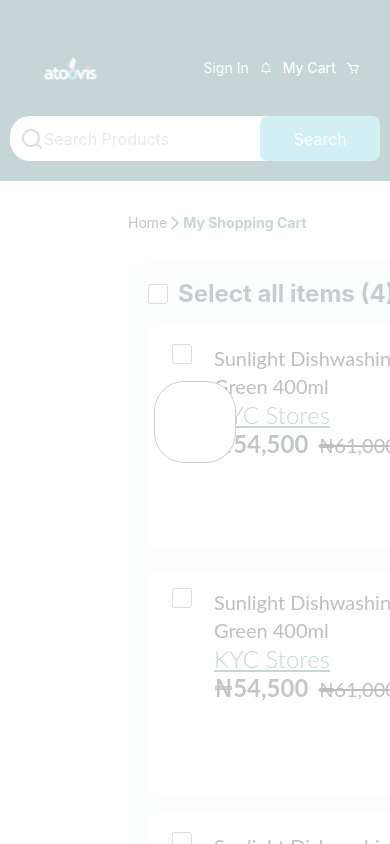
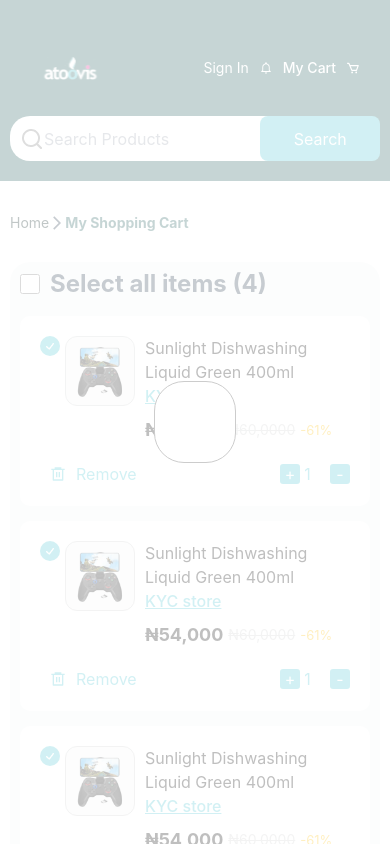
Before and after one commit to HedrisTemmyTop/atoovis, a React (Vite) app: page /cart in a window 390 px wide. Shown: the top 844 px of the page. Built offline with nearby package versions, Linux system fonts and the light colour scheme.

Commit message:
Cart responsiveness

```diff
--- a/src/App.css
+++ b/src/App.css
@@ -35,6 +35,3 @@
 .read-the-docs {
   color: #888;
 }
-.Wrapper {
-  /* padding: 0 200px; */
-}
--- a/src/pages/Buyer/Items.jsx
+++ b/src/pages/Buyer/Items.jsx
@@ -1,46 +1,115 @@
 import React from "react";
-import One from '../../assets/images/Header/Mask group.png'
-import '../../styles/Buyer/cart.css'
-import {RiDeleteBin6Line} from 'react-icons/ri'
-import {AiFillHeart} from 'react-icons/ai'
-const Items= ()=>{
-    return(
-        <div style={{display: 'flex', justifyContent: 'space-between'}}>
-            <div style={{display: 'flex',}}>
-                <div>
-                    <input type="checkbox" />
+import One from "../../assets/images/Header/Mask group.png";
+import "../../styles/Buyer/cart.css";
+import { RiDeleteBin6Line } from "react-icons/ri";
+import { AiFillHeart } from "react-icons/ai";
+import check from "../../assets/Check.png";
+import game from "../../assets/game.png";
+import { useState } from "react";
+import { Link } from "react-router-dom";
+// const Items= ()=>{
+//     return(
+//         <div style={{display: 'flex', justifyContent: 'space-between'}}>
+//             <div style={{display: 'flex',}}>
+//                 <div>
+//                     <input type="checkbox" />
+//                 </div>
+//                 <div style={{marginLeft: 10}}>
+//                     <img src={One} alt="" />
+//                 </div>
+//                 <div className="sun">
+//                     <h1>Sunlight Dishwashing Liquid Green 400ml</h1>
+//                     <h2>KYC Stores</h2>
+//                     <div className="pprr">
+//                         <h3>₦54,500</h3>
+//                         <h4>₦61,000</h4>
+//                         <h5>-41%</h5>
+//                     </div>
+//                 </div>
+//             </div>
+
+//             <div className="ree">
+//                 <div style={{display: 'flex',}}>
+//                     <AiFillHeart style={{color: '#D0D1D1',  marginRight: 20, height:30, width: 40}}/>
+//                     <div style={{display: 'flex'}}>
+//                         <RiDeleteBin6Line style={{color: '#4CC5D2', height: 20, width:16}}/>
+//                     <p>Remove</p>
+//                     </div>
+//                 </div>
+//                 <div style={{display: 'flex', alignItems: 'flex-end'}}>
+//                     <div className="rap">+</div>
+//                     <div style={{padding: 5}}><p>1</p></div>
+//                     <div className="rap">-</div>
+//                 </div>
+//             </div>
+//         </div>
+//     )
+// }
+
+// export default Items
+
+const Items = () => {
+  const [quantityVal, setquantityVal] = useState(1);
+  return (
+    <div className="item__container">
+      <div className="item__main">
+        <div className="check">
+          <img src={check} alt="check" />
         </div>
-                <div style={{marginLeft: 10}}>
-                    <img src={One} alt="" />
+        <div className="item__image">
+          <img src={game} alt="game" />
         </div>
-                <div className="sun">
-                    <h1>Sunlight Dishwashing Liquid Green 400ml</h1>
-                    <h2>KYC Stores</h2>
-                    <div className="pprr">
-                        <h3>₦54,500</h3>
-                        <h4>₦61,000</h4>
-                        <h5>-41%</h5>
+        <div className="item__description">
+          <div className="item__des">
+            Sunlight Dishwashing Liquid Green 400ml
+          </div>
+          <div className="item__store">
+            <Link to="/">KYC store</Link>
+          </div>
+          <div className="item__price">
+            <span className="item__real">₦54,000</span>
+            <span className="item__fake">₦60,0000</span>
+            <span className="item__discount">-61%</span>
           </div>
         </div>
       </div>
 
+      <div className="item__options">
+        <AiFillHeart className="item__love" />
 
-            <div className="ree">
-                <div style={{display: 'flex',}}>
-                    <AiFillHeart style={{color: '#D0D1D1',  marginRight: 20, height:30, width: 40}}/>
-                    <div style={{display: 'flex'}}>
-                        <RiDeleteBin6Line style={{color: '#4CC5D2', height: 20, width:16}}/>
-                    <p>Remove</p>
+        <div className="item__remove--quantitiy">
+          <div className="item__remove">
+            <RiDeleteBin6Line />
+            <span>Remove</span>
           </div>
-                </div>
-                <div style={{display: 'flex', alignItems: 'flex-end'}}>
-                    <div className="rap">+</div>
-                    <div style={{padding: 5}}><p>1</p></div>
-                    <div className="rap">-</div>
+          <div className="item__quantity">
+            <span className="item__quantity--btn">
+              <span
+                onClick={() => {
+                  quantityVal === 100
+                    ? setquantityVal(1)
+                    : setquantityVal((prev) => prev + 1);
+                }}
+              >
+                +
+              </span>
+            </span>
+            <input type="number" value={quantityVal} />
+            <span
+              className="item__quantity--btn"
+              onClick={() => {
+                quantityVal === 1
+                  ? setquantityVal(1)
+                  : setquantityVal((prev) => prev - 1);
+              }}
+            >
+              <span>-</span>
+            </span>
           </div>
         </div>
       </div>
-    )
-}
+    </div>
+  );
+};
 
-export default Items
+export default Items;
--- a/src/pages/Buyer/MyCart.jsx
+++ b/src/pages/Buyer/MyCart.jsx
@@ -1,51 +1,66 @@
-import React from 'react'
-import Header from '../../components/Header'
-import { Link } from 'react-router-dom'
-import {MdOutlineArrowForwardIos, MdVerifiedUser} from 'react-icons/md'
-import '../../styles/Buyer/cart.css'
-import Card from './Card'
-import Items from './Items'
-import MoreProducts from '../../components/MoreProducts'
+import React from "react";
+import Header from "../../components/Header";
+import { Link } from "react-router-dom";
+import { MdOutlineArrowForwardIos, MdVerifiedUser } from "react-icons/md";
+import "../../styles/Buyer/cart.css";
+import Card from "./Card";
+import Items from "./Items";
+import MoreProducts from "../../components/MoreProducts";
 
-const MyCart =()=> {
+const MyCart = () => {
+  const cartArr = [{}, {}, {}];
   return (
     <div>
-            <Header/>
-            <div className='cart'>
-                <div style={{display: 'flex', alignItems: 'center'}}>
-                    <Link to='/' style={{color: '#061F1E', fontSize: 14, fontWeight: 400}}>Home</Link>
-                    <MdOutlineArrowForwardIos/>
-                    <p style={{color: '#1B5958', fontSize: 14, fontWeight: 700}}>My Shopping Cart</p>
-
+      <Header />
+      <div className="cart">
+        <div style={{ display: "flex", alignItems: "center" }}>
+          <Link
+            to="/"
+            style={{ color: "#061F1E", fontSize: 14, fontWeight: 400 }}
+          >
+            Home
+          </Link>
+          <MdOutlineArrowForwardIos />
+          <p style={{ color: "#1B5958", fontSize: 14, fontWeight: 700 }}>
+            My Shopping Cart
+          </p>
         </div>
-                <div className='sellect'>
-                    <div style={{display: 'flex', alignItems: 'center', marginBottom: 20}}>
+        <div className="sellect">
+          <div
+            style={{ display: "flex", alignItems: "center", marginBottom: 20 }}
+          >
             <input type="checkbox" name="" id="" />
-                        <p style={{fontSize: 24, paddingLeft: 10, fontWeight: 700}}>Select all items <span>(4)</span></p>
+            <p style={{ fontSize: 24, paddingLeft: 10, fontWeight: 700 }}>
+              Select all items <span>(4)</span>
+            </p>
           </div>
-                    <div className='cartt'>
-                        <div className='cart-left'>
-                            <div className='item-cart'>
+          <div className="cartt">
+            <div className="cart-left">
+              <div className="cart__wrapper">
+                {cartArr.map((cart, i) => (
+                  <Items key={i} />
+                ))}
+              </div>
+              {/* <div className='item-cart'>
                             <Items/>
                             </div>
                             <div className='item-cart'>
                             <Items/>
                             </div> <div className='item-cart'>
                             <Items/>
+                            </div> */}
             </div>
-                        </div>
-                        <div className='cart-right'>
-                      <Card/>
+            <div className="cart-right">
+              <Card />
             </div>
           </div>
         </div>
-
       </div>
       <div>
-            <MoreProducts/>
+        <MoreProducts />
       </div>
     </div>
-    )
-}
+  );
+};
 
-export default MyCart
+export default MyCart;
--- a/src/styles/Buyer/cart.css
+++ b/src/styles/Buyer/cart.css
@@ -1,103 +1,106 @@
-.cart{
+.cart {
   padding: 30px 128px;
 }
-.sellect{
-    background: #F4F7F7;
+.sellect {
+  background: #f4f7f7;
   border-radius: 20px;
   margin-top: 27px;
   padding: 20px;
 }
-.sellect input{
+.sellect input {
   cursor: pointer;
   width: 20px;
   height: 20px;
   border-radius: 100px;
 }
-.cartt{
-    display: grid;
-    grid-template-columns: 2fr 1fr;
-    grid-gap: 10px;
+.cartt {
+  display: flex;
+  justify-content: space-between;
+  align-items: flex-start;
 }
-.cart-left{
+.cart-left {
+  flex-basis: 65%;
+}
 
-}
-.item-cart{
+.item-cart {
   background: #fff;
-    padding: 18px 24px;
-    height: 224px;
+  padding: 18px;
+
   border-radius: 12px;
   margin-bottom: 20px;
 }
-.item-cartt{
+.item-cartt {
   background: #fff;
   padding: 18px 24px;
   height: 160px;
   border-radius: 12px;
   margin-bottom: 20px;
 }
-.cart-right{
+.cart-right {
   background: #fff;
   padding: 18px 24px;
   border-radius: 20px;
+  margin-left: 20px;
+  flex: 1;
 }
-.cart-summ{
+.cart-summ {
   display: flex;
   align-items: center;
   justify-content: space-between;
   margin-bottom: 20px;
 }
-.cart-summ h1{
+.cart-summ h1 {
   font-size: 20px;
   font-weight: 600;
   color: #000;
 }
-.cart-summ p{
+.cart-summ p {
   text-align: right;
   width: 180px;
   font-size: 16px;
 }
-.cart-summ h4{
+.cart-summ h4 {
   text-align: right;
 }
-.cart-right button{
-    width: 600px;
+.cart-right button {
+  width: 90%;
   height: 56px;
   border-radius: 100px;
   color: #fff;
   display: flex;
   align-items: center;
-    background: #4CC5D2;
+  background: #4cc5d2;
   justify-content: center;
 }
-.payy{
+.payy {
   margin: 20px 0;
-    border-bottom: solid .5px #D9D9D9;
+  border-bottom: solid 0.5px #d9d9d9;
   padding-bottom: 20px;
 }
-.payy h1{
+.payy h1 {
   font-size: 20px;
   font-weight: 600;
   color: #000;
   text-align: left;
 }
 
-.buyy h1{
+.buyy h1 {
   font-size: 20px;
   font-weight: 600;
   color: #000;
   text-align: left;
 }
-.buyy p{
+.buyy p {
   font-weight: 400;
   font-size: 12px;
 }
-.sun{
+.sun {
   margin-left: 12px;
 }
-.sun h1{
+.sun h1 {
   width: 281px;
   height: 56px;
-    font-family: 'Lato';
+  font-family: "Lato";
   font-style: normal;
   font-weight: 400;
   font-size: 20px;
@@ -105,33 +108,31 @@
   color: #000000;
   text-align: left;
 }
-.sun h2{
+.sun h2 {
   width: auto;
   height: 29px;
-    font-family: 'Lato';
+  font-family: "Lato";
   font-style: normal;
   font-weight: 300;
   font-size: 24px;
   line-height: 29px;
   text-decoration-line: underline;
-    color: #1B5958;
+  color: #1b5958;
 }
-.pprr{
+.pprr {
   display: grid;
   grid-template-columns: 1fr 1fr 1fr;
-
-
 }
-.pprr h3{
-    font-family: 'Lato';
+.pprr h3 {
+  font-family: "Lato";
   font-style: normal;
   font-weight: 700;
   font-size: 24px;
   line-height: 29px;
-    color: #061F1E;
+  color: #061f1e;
 }
-.pprr h4{
-    font-family: 'Lato';
+.pprr h4 {
+  font-family: "Lato";
   font-style: normal;
   font-weight: 400;
   font-size: 20px;
@@ -140,50 +141,48 @@
   padding-left: 10px;
   padding-top: 4px;
 }
-.pprr h5{
-    font-family: 'Lato';
+.pprr h5 {
+  font-family: "Lato";
   font-style: normal;
   font-weight: 600;
   font-size: 20px;
-    color: #FFC107;
+  color: #ffc107;
   padding-left: 10px;
   padding-top: 4px;
 }
-.rap{
+.rap {
   width: 30px;
   height: 30px;
-    background: #4CC5D2;
+  background: #4cc5d2;
   border-radius: 7.82609px;
   display: flex;
   justify-content: center;
   color: #fff;
   font-size: 24px;
 }
-.ree{
+.ree {
   display: flex;
   flex-direction: column;
   justify-content: space-between;
   align-items: right;
-
 }
-.wrr{
+.wrr {
   display: flex;
   flex-direction: column;
   justify-content: space-between;
   align-items: right;
   text-align: right;
-
 }
-.ppsh h2{
-    font-family: 'Lato';
+.ppsh h2 {
+  font-family: "Lato";
   font-style: normal;
   font-weight: 700;
   font-size: 20px;
   line-height: 24px;
   color: #071717;
 }
-.ppsh h3{
-    font-family: 'Lato';
+.ppsh h3 {
+  font-family: "Lato";
   font-style: normal;
   font-weight: 400;
   font-size: 22px;
@@ -191,8 +190,8 @@
   color: #495454;
   padding-top: 8px;
 }
-.ppsh p{
-    font-family: 'Lato';
+.ppsh p {
+  font-family: "Lato";
   font-style: normal;
   font-weight: 400;
   font-size: 20px;
@@ -200,31 +199,29 @@
   color: #000;
   margin-bottom: 8px;
 }
-.ppsh ul li{
+.ppsh ul li {
   list-style-type: disc;
   width: 732px;
-    font-size:20px;
+  font-size: 20px;
   font-weight: 400;
   font-family: lato;
   margin-left: 20px;
   margin-top: 20px;
 }
-.wrp{
+.wrp {
   display: flex;
   flex-direction: column;
   justify-content: center;
   align-items: center;
   height: 255px;
 }
-.modcard{
 
-}
-.paym{
-    border-left: solid 1px #9A9FBF33;
+.paym {
+  border-left: solid 1px #9a9fbf33;
   padding-left: 20px;
 }
-.paym h3{
-    font-family: 'Lato';
+.paym h3 {
+  font-family: "Lato";
   font-style: normal;
   font-weight: 400;
   font-size: 16px;
@@ -232,16 +229,16 @@
   color: #071717;
   margin-top: 60px;
 }
-.atov{
+.atov {
   padding-right: 20px;
 }
-.met{
+.met {
   display: flex;
   align-items: center;
   margin: 36px 0;
 }
-.met p{
-    font-family: 'Lato';
+.met p {
+  font-family: "Lato";
   font-style: normal;
   font-weight: 500;
   font-size: 20px;
@@ -250,9 +247,193 @@
   padding-left: 10px;
 }
 
-@media (max-width: 1300px) {
-    .cart-right button{
-        width: 300px;
-       ;
+.item__container {
+  display: flex;
+  align-items: stretch;
+  justify-content: space-between;
+  padding: 20px;
+  border-radius: 10px;
+  background-color: #fff;
+  margin-bottom: 15px;
+}
+.item__options {
+  display: flex;
+  justify-content: space-between;
+}
+.item__quantity {
+  display: flex;
+  align-items: center;
+}
+.item__remove {
+  display: flex;
+  align-items: center;
+  font-size: 16px;
+  color: #4cc5d2;
+}
+.item__love {
+  color: #d9d9d9;
+  transform: translateY(2px);
+  font-size: 20px;
+}
+.item__remove span {
+  margin-left: 10px;
+}
+.item__remove--quantitiy {
+  display: flex;
+  flex-direction: column;
+  justify-content: space-between;
+  margin-left: 20px;
+  align-items: stretch;
+}
+.item__quantity input {
+  width: 30px;
+  border: 0;
+  color: #4cc5d2;
+  text-align: center;
+  height: 20px;
+}
+.item__main {
+  display: flex;
+}
+.item__quantity--btn {
+  color: #fff;
+  background-color: #4cc5d2;
+  width: 20px;
+  height: 20px;
+  display: flex;
+  justify-content: center;
+  align-items: center;
+  font-size: 16px;
+  border-radius: 3px;
+}
+.item__image {
+  background-color: #f6f8f8;
+  border: 1px solid #d0d1d1;
+  padding: 10px;
+  box-sizing: border-box;
+  margin-inline: 10px;
+  flex-shrink: 0;
+
+  border-radius: 12px;
+}
+.item__store a {
+  text-decoration: underline;
+  color: #4cc5d2;
+}
+.item__price {
+  display: flex;
+  align-items: center;
+}
+.item__price span {
+  margin-right: 10px;
+}
+.item__discount {
+  color: #ffc107;
+  font-size: 13px;
+}
+.item__fake {
+  font-size: 14px;
+  text-decoration: line-through;
+  color: #d0d1d1;
+}
+.item__price {
+  margin-top: 10px;
+}
+.item__real {
+  font-weight: bold;
+  color: #000;
+  font-size: 18px;
+}
+.item__des {
+  color: #000;
+  text-transform: capitalize;
+  /* font-weight: 600; */
+  font-size: 20px;
+}
+.item__description {
+  margin-left: 20px;
+}
+.item__image img {
+  height: 120px;
+}
+.check {
+  flex-shrink: 0;
+  background-color: #4cc5d2;
+  width: 20px;
+  height: 20px;
+  border-radius: 50%;
+  display: flex;
+  justify-content: center;
+  align-items: center;
+}
+
+@media only screen and (max-width: 1248px) {
+  .cartt {
+    flex-direction: column;
+    justify-content: center;
+    align-items: center;
+  }
+  .cart-left {
+    flex-basis: 100%;
+    margin-bottom: 20px;
+  }
+  .cart-right {
+    margin-left: 0;
   }
 }
+@media only screen and (max-width: 1000px) {
+  .cart {
+    padding: 30px 18px;
+  }
+  .item__des {
+    font-size: 16px;
+  }
+  .item__description {
+    margin-left: 5px;
+  }
+  .item__remove--quantitiy {
+    margin-left: 10px;
+  }
+}
+@media only screen and (max-width: 600px) {
+  .item__image img {
+    height: 80px;
+  }
+  .item__love {
+    display: none;
+  }
+  .item__price span {
+    margin-right: 5px;
+  }
+}
+@media only screen and (max-width: 520px) {
+  .item__container {
+    flex-direction: column;
+  }
+  .item__remove--quantitiy {
+    flex-direction: row;
+    flex-basis: 100%;
+    margin-top: 20px;
+    align-items: center;
+  }
+}
+
+@media only screen and (max-width: 450px) {
+  .item__image {
+    width: 70px;
+    height: 70px;
+  }
+  .item__image img {
+    width: 50px;
+    height: 50px;
+  }
+  .sellect {
+    padding: 10px;
+  }
+  .cart {
+    padding: 30px 10px;
+  }
+  .item__image {
+    margin-inline: 5px;
+  }
+}
--- a/src/styles/swipper.css
+++ b/src/styles/swipper.css
@@ -40,7 +40,7 @@
   .spread {
     display: grid;
     grid-template-columns: repeat(2, 2fr);
-    flex-gaps: 5px;
+    grid-gap: 5px;
   }
 
   .imag {
@@ -89,7 +89,7 @@
     display: grid;
     grid-template-columns: auto auto;
     flex-wrap: wrap;
-    flex-gaps: 2px;
+    grid-gap: 2px;
     width: 0px;
   }
   .swipe {
```
Also changed, not shown: src/assets/Check.png (added), src/assets/game.png (added). Lines whose indentation alone changed are shown as unchanged.
